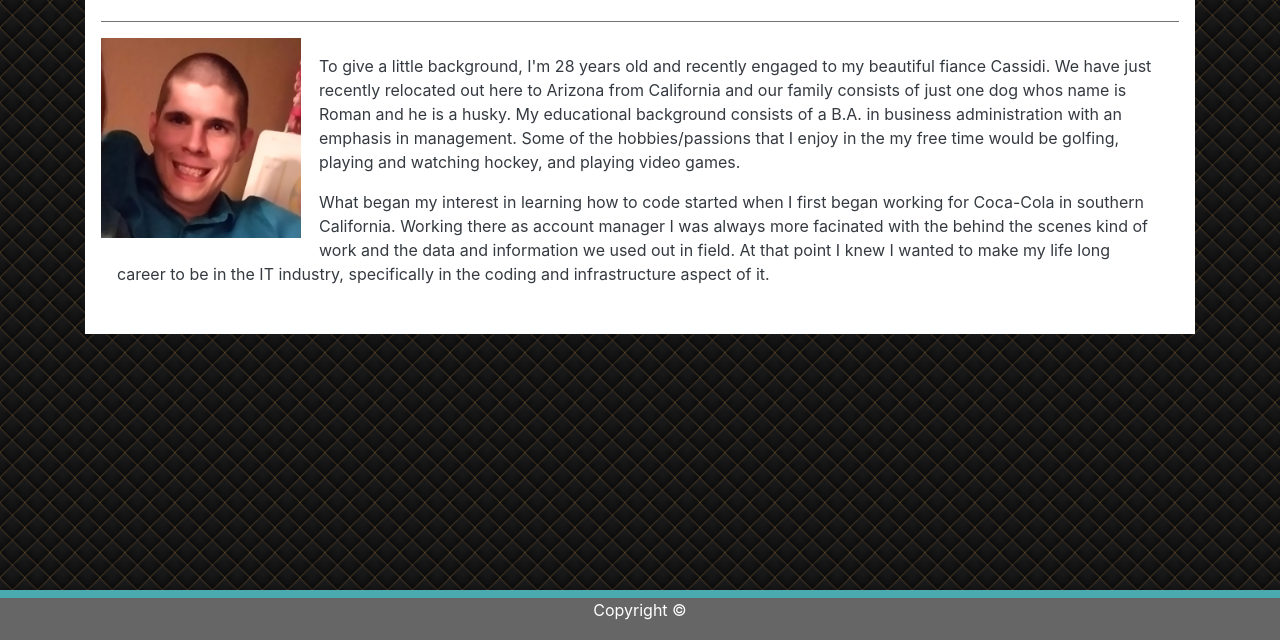
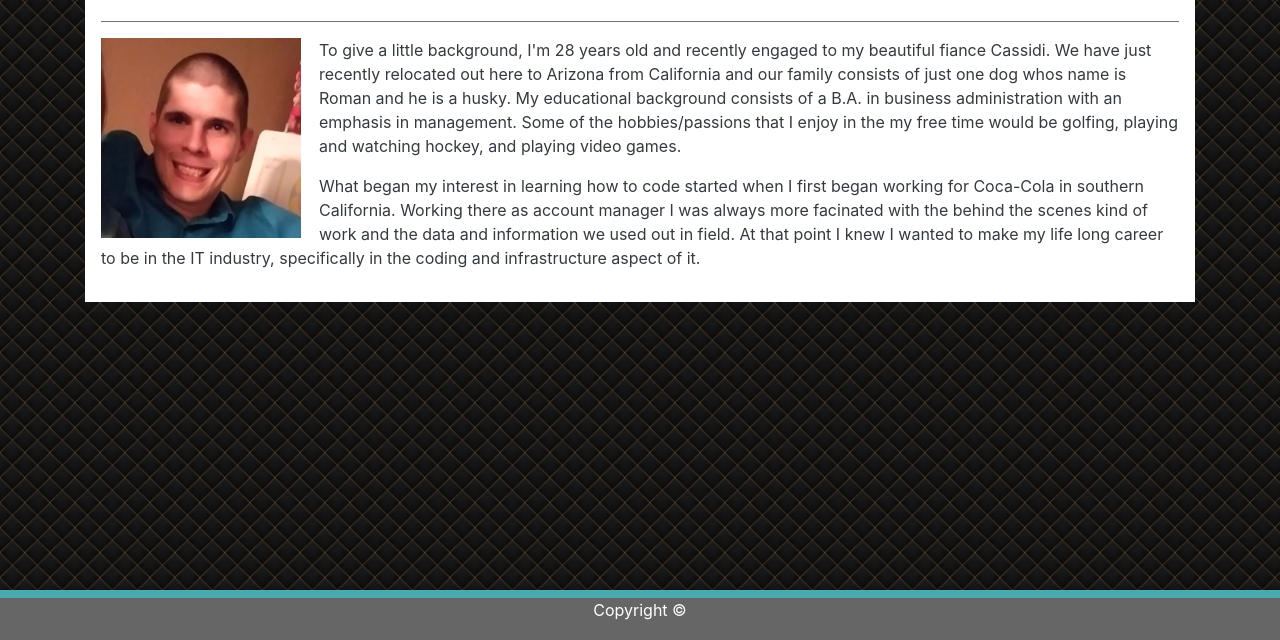
Before and after one commit to sherman0513/Bootstrap-Portfolio, a plain HTML site: page index.html in a window 1280 px wide. Shown: the part 160-800 px from the top of the page. Drawn offline with nearby package versions, Linux system fonts and the light colour scheme.

Commit message:
index bootstrap

```diff
--- a/index.html
+++ b/index.html
@@ -69,7 +69,7 @@
                     <div class="image-wrapper float-left pr-3">
                         <img src="images/profile-pic.png" style="width: 200px; height: 200px; margin-bottom: 2px;  margin-right: 2px;" img="fluid">
                     </div>
-                    <div class="single-post-content-wrapper p-3">
+                    <div class="single-post-content-wrapper">
                         <div class="overflow-left">
                             <p>To give a little background, I'm 28 years old and recently engaged to my beautiful fiance
                                 Cassidi. We
```
